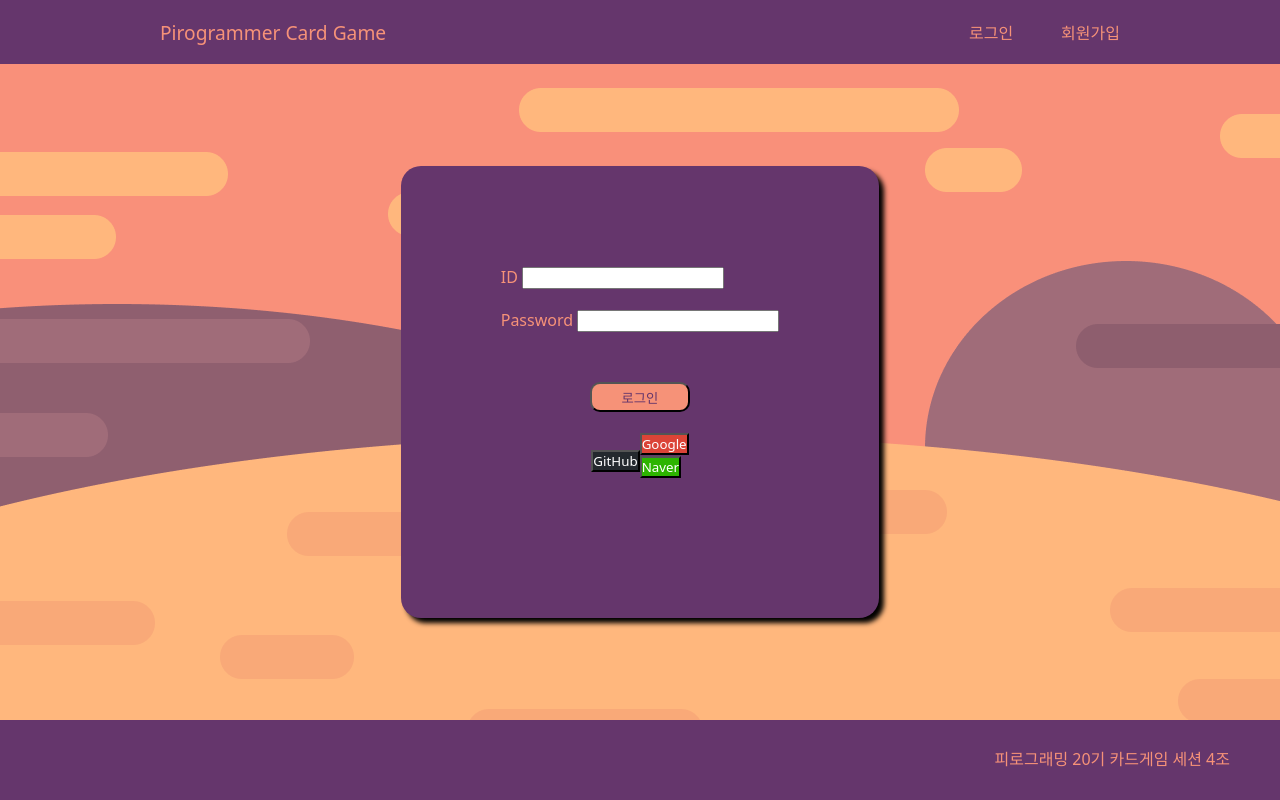
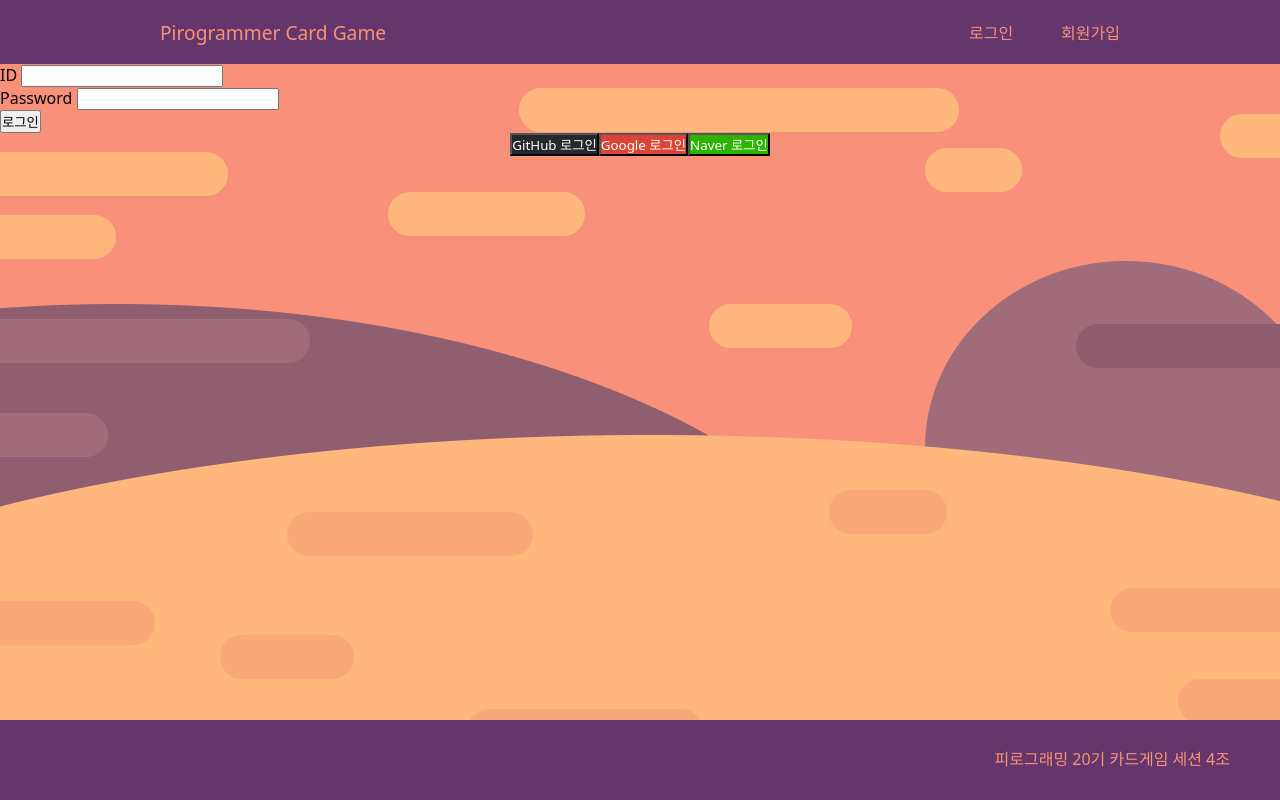
Before and after one commit to Pirogramming-20/Piro20_CardGame_4, a Django app: page /common/login/ in a window 1280 px wide. Run offline with Django 4.2, Linux system fonts and the light colour scheme; some web fonts are replaced.

Commit message:
충돌 해결

```diff
--- a/static/css/main.css
+++ b/static/css/main.css
@@ -2,7 +2,6 @@
   --puple: #65366c;
   --puple-light: #7b3685;
   --orange: #f69278;
-  --orange-light: #f05f3b;
 }
 
 section {
@@ -61,39 +60,3 @@ section {
   font-weight: bold;
   color: var(--orange);
 }
-
-.to_list {
-  width: 100px;
-  height: 30px;
-  color: var(--puple);
-  background-color: var(--orange);
-  border-radius: 10px;
-  text-align: center;
-}
-
-.to_list:hover{
-  background-color: var(--orange-light);
-}
-
-#ranking-title {
-  text-align: center;
-  border-bottom: 2px solid var(--orange);
-}
-
-.delete_btn{
-  padding: 0 10px;
-  color: var(--puple);
-  background-color: var(--orange);
-  border-radius: 10px;
-}
-
-.delete_btn:hover{
-  background-color: var(--orange-light);
-  color: var(--puple-light);
-}
-.social-login{
-  display: flex;
-  justify-content: center;
-  align-items: center;
-  margin: 0px;
-}
--- a/templates/common/login.html
+++ b/templates/common/login.html
@@ -1,8 +1,7 @@
 {% extends 'base.html' %}
 
 {% block content %}
-<section class="submit_container">
-    <div class="submit_modal">
+<section>
     <form method='post', action={% url 'common:login' %}>
         {% csrf_token %}
         <div>
@@ -13,30 +12,29 @@
             <label for='password'>Password</label>
             <input id='password' type='password' name='password' value='{{ form.password.value|default_if_none:''}}'>
         </div>
-            <div class="submit_center">
-                <button type='submit' class="submit_btn">로그인</button>
+        <button type='submit'>로그인</button>
         <input type="hidden" name="next" value="{{ next }}" />
-            </div>
-            <!-- <p>소셜로그인</p> -->
-            <div class='social-login'>
+    </form>
+    <div class="social-login">
         <div class="social-login-button">
             <a href="/accounts/github/login">
-                        <button class="github-login">GitHub</button>
+                <button class="github-login">GitHub 로그인</button>
             </a>
         </div>
 
         <div class="social-login-button">
             <a href="/accounts/google/login">
-                        <button class="google-login">Google</button>
+                <button class="google-login">Google 로그인</button>
             </a>
+        </div>
 
         <div class="social-login-button">
             <a href="/accounts/naver/login">
-                        <button class="naver-login">Naver</button>
+                <button class="naver-login">Naver 로그인</button>
             </a>
         </div>
     </div>
-        </form>
-    </div>
+
+
 </section>
 {% endblock %}
```
Lines whose indentation alone changed are shown as unchanged.
